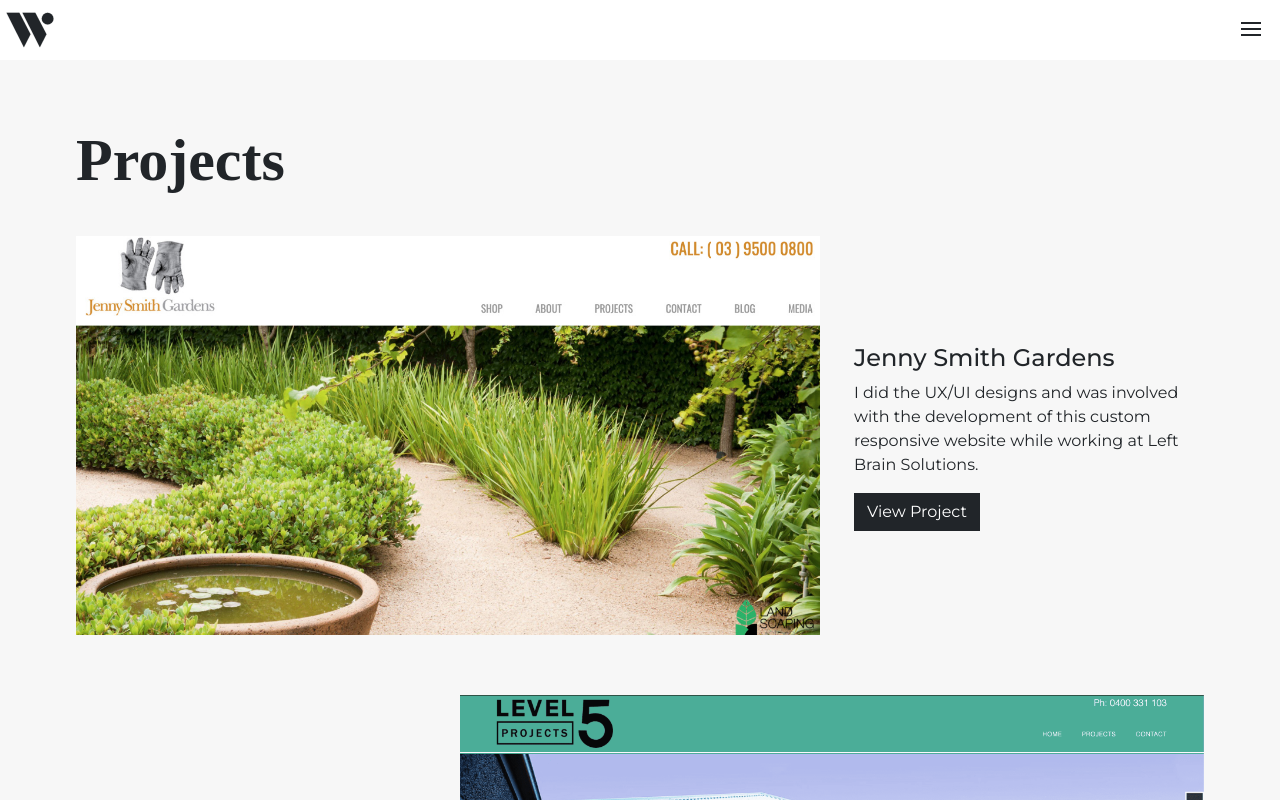
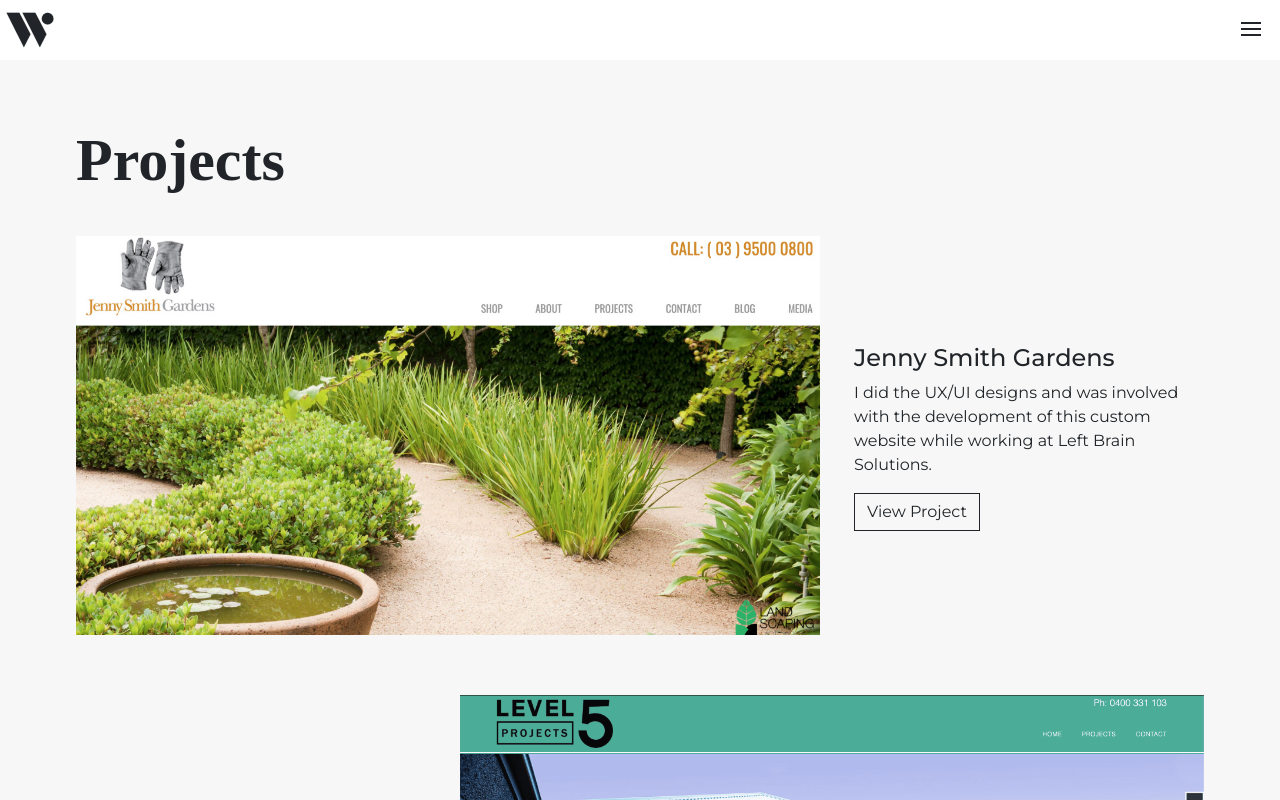
Before and after one commit to WillBill84/Will_Locket, a React (Create React App) app: page /projects in a window 1280 px wide. Shown: the top 800 px of the page. Built offline with nearby package versions, Linux system fonts and the light colour scheme; a web font is replaced by a local one.

Commit message:
button styles

```diff
--- a/src/components/Projects/Project.js
+++ b/src/components/Projects/Project.js
@@ -13,7 +13,7 @@
             <section id="projects" className="projects">
             <Container fluid="xxl" >
             <h1 className="bigHeader">Projects</h1>
-            <Project imgsrc={JSG} imgalt={"Jenny Smith Gardens"} title={"Jenny Smith Gardens"} description={"I did the UX/UI designs and was involved with the development of this custom responsive website while working at Left Brain Solutions."} link={"http://www.jsg.net.au/"} />
+            <Project imgsrc={JSG} imgalt={"Jenny Smith Gardens"} title={"Jenny Smith Gardens"} description={"I did the UX/UI designs and was involved with the development of this custom website while working at Left Brain Solutions."} link={"http://www.jsg.net.au/"} />
                 <Project imgsrc={Level5} imgalt={"Level 5 Projects website"} title={"Level 5 Projects"} description={"I worked with Left Brain Solutions to help create a custom website for Level 5 Projects. It is a responsive website that uses Joomla for the cms."} link={"https://level5projects.com.au"} />
                 <Project imgsrc={BLsite} imgalt={"Ben Locket website"} title={"Ben Locket"} description={"I worked with Ben to customise his Wordpress website to display his portfolio of Film and T.V cues in a contemporary minimalist style."} link={"http://benlocket.com"} />
                 <Project imgsrc={PCR} imgalt={"Penguin Coolroom Hire"} title={"Penguin Coolroom Hire"} description={"UX/UI template redesign and mockups for Penguin Coolroom Hire's responsive website."} link={"https://xd.adobe.com/view/84523429-9084-4bef-86a0-50543cecf5e6-d101/screen/f9d1dad5-6533-4f3f-9d05-c0f37f8eb4ae?hints=off"} />
--- a/src/components/pages/Projects.css
+++ b/src/components/pages/Projects.css
@@ -34,7 +34,10 @@
     width: 100%;
 }
 
-
+.btn-dark {
+    color: #212529;
+    background-color: #f7f7f7;
+}
 
 
 
```
Also changed, not shown: 10 other files (tests, documents, lock files or other folders).
